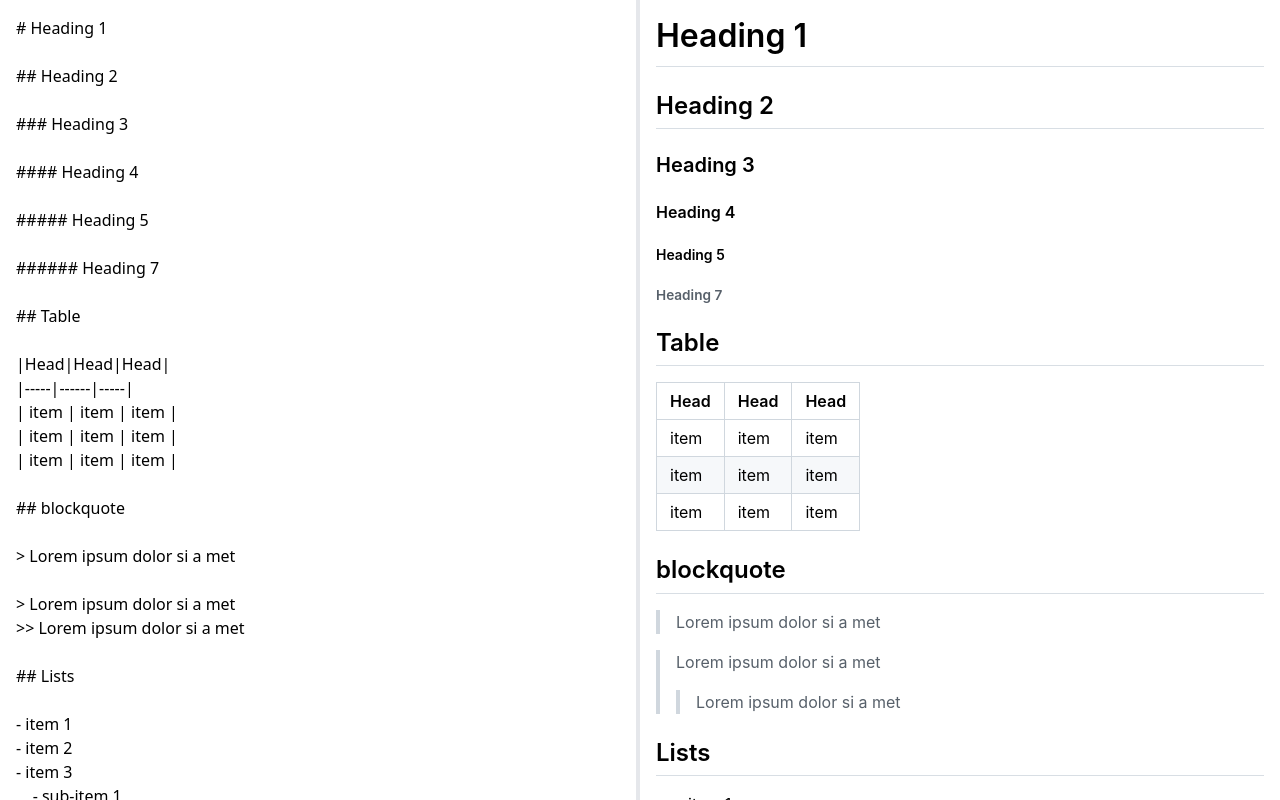
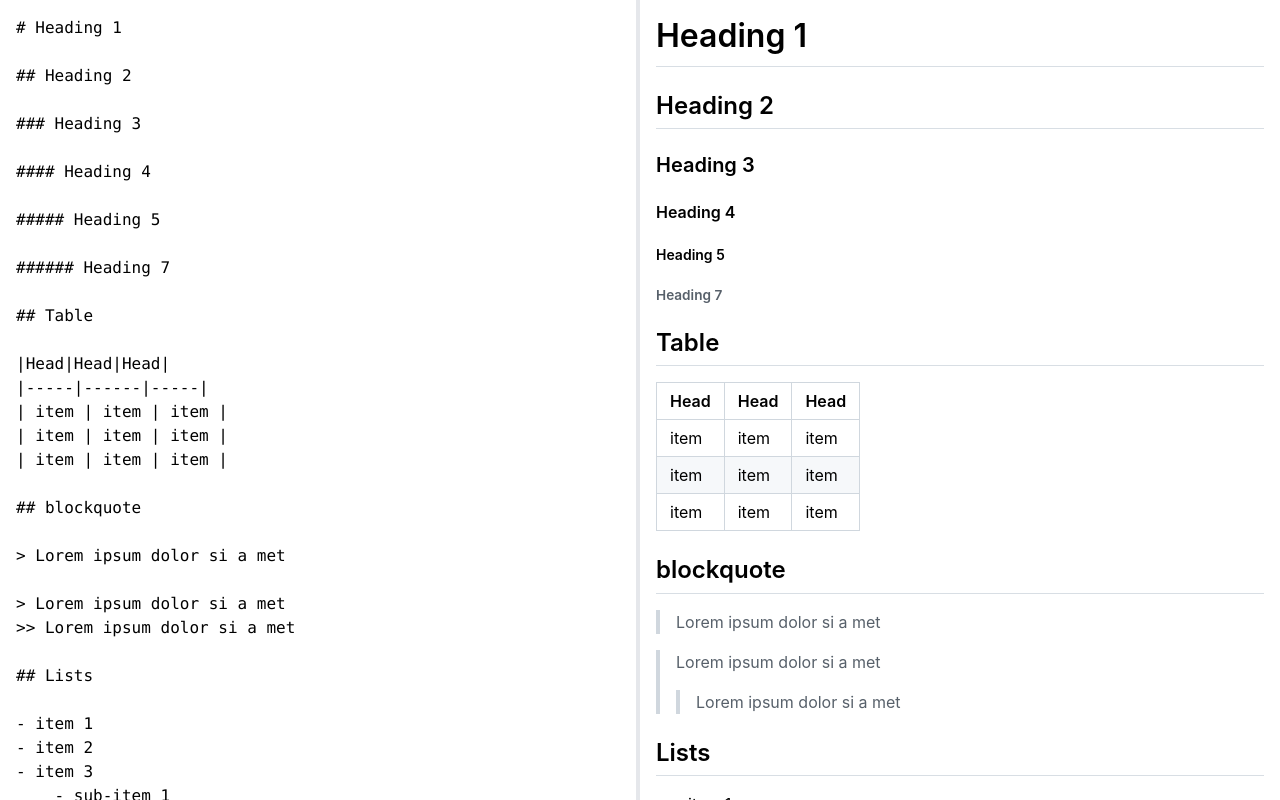
Before and after one commit to rolwane/markdown-previewer, a React (Create React App) app: page / in a window 1280 px wide. Built offline with nearby package versions, Linux system fonts and the light colour scheme.

Commit message:
feat: changed textarea font

```diff
--- a/src/App.jsx
+++ b/src/App.jsx
@@ -25,7 +25,7 @@ function App() {
   return (
     <div className="flex overflow-hidden">
       <textarea
-        className="p-4 pb-[100px] resize-none outline-none h-screen w-1/2 border-r-4"
+        className="p-4 pb-[100px] resize-none outline-none h-screen w-1/2 border-r-4 font-mono"
         spellCheck="false"
         onChange={({ target }) => setCode(target.value)}
         placeholder="Write markdown code..."
```
